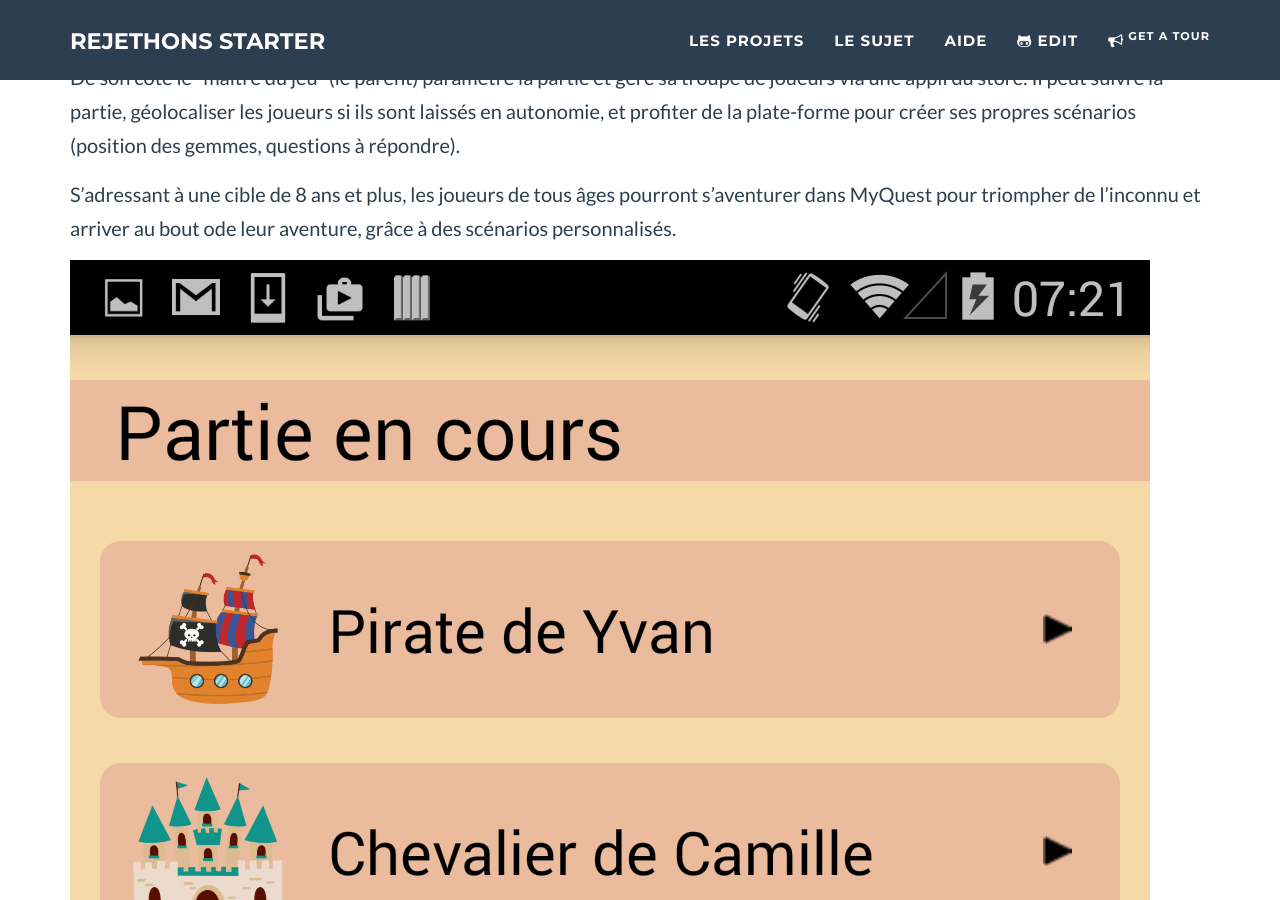
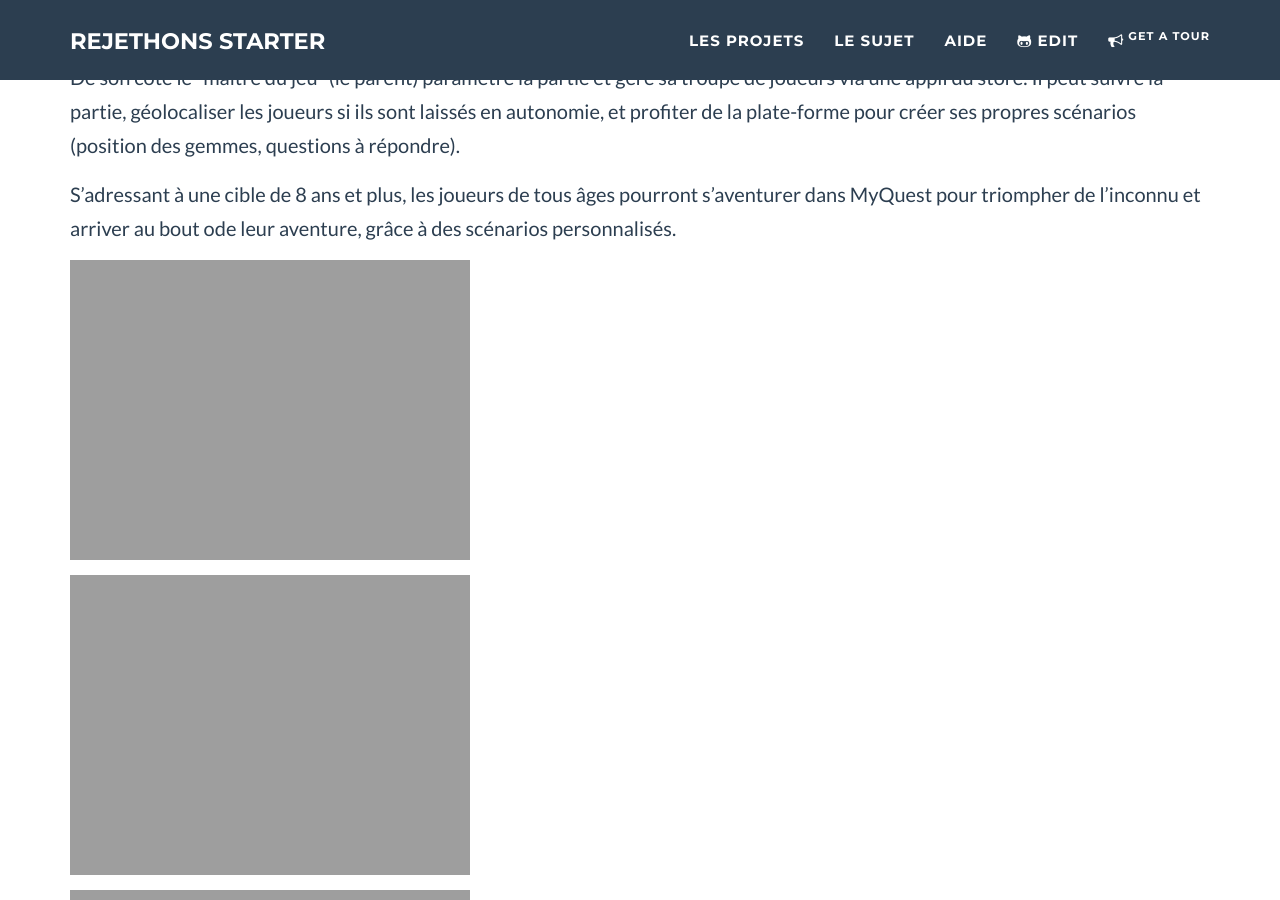
Before and after one commit to stephaneLeroy/rejethons-starter, a Jekyll site: the page built from _posts/2017-05-19-les semi-croustillants.markdown, in a window 1280 px wide and 900 px high, scrolled down 1061 px. Built offline with Jekyll 4.4.1, drawn with Linux system fonts in a browser that asks for light colours.

Commit message:
Update 2017-05-19-les semi-croustillants.markdown

```diff
--- a/_posts/2017-05-19-les semi-croustillants.markdown
+++ b/_posts/2017-05-19-les semi-croustillants.markdown
@@ -20,17 +20,17 @@ De son côté le "maitre du jeu" (le parent) paramètre la partie et gère sa tr
 
 S'adressant à une cible de 8 ans et plus, les joueurs de tous âges pourront s'aventurer dans MyQuest pour triompher de l'inconnu et arriver au bout ode leur aventure, grâce à des scénarios personnalisés.
 
-![screen]({{site.baseurl}}/img/SC_screen01.png)
+<img src="![screen]({{site.baseurl}}/img/SC_screen01.png)" alt="screen" />
 
-![screen]({{site.baseurl}}/img/SC_screen2.png)
+<img src="![screen]({{site.baseurl}}/img/SC_screen2.png)" alt="screen" />
 
-![screen]({{site.baseurl}}/img/SC_screen3.png)
+<img src="![screen]({{site.baseurl}}/img/SC_screen3.png)" alt="screen" />
 
-![screen]({{site.baseurl}}/img/SC_screen4.png)
+<img src="![screen]({{site.baseurl}}/img/SC_screen4.png)" alt="screen" />
 
-![screen]({{site.baseurl}}/img/SC_screen5.png)
+<img src="![screen]({{site.baseurl}}/img/SC_screen5.png)" alt="screen" />
 
-![screen]({{site.baseurl}}/img/SC_screen6.png)
+<img src="![screen]({{site.baseurl}}/img/SC_screen6.png)" alt="screen" />
 
 
 
```
